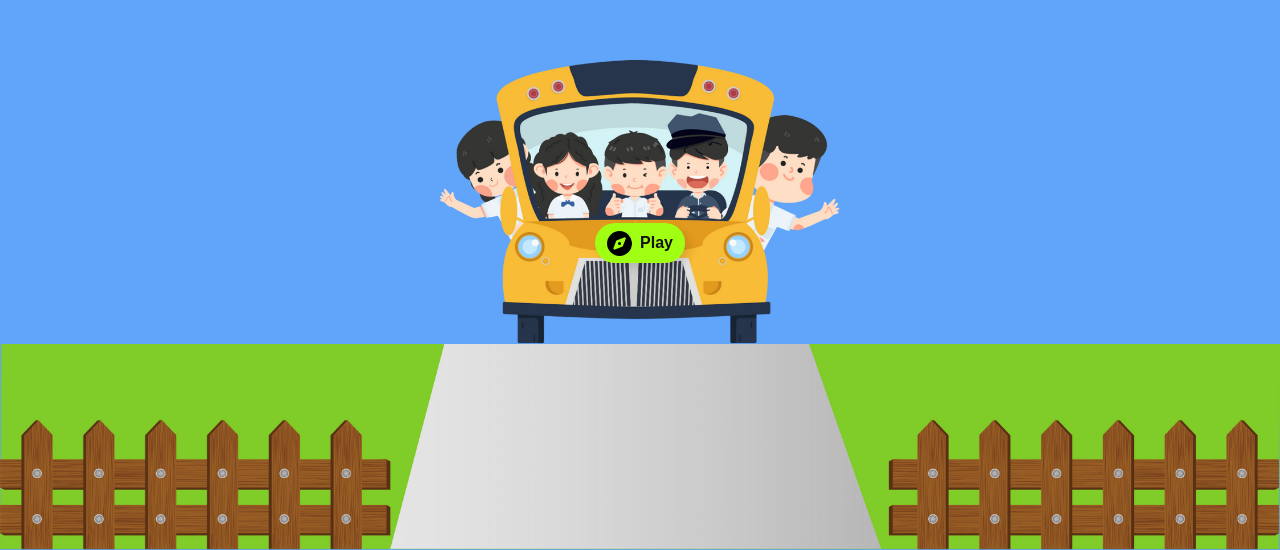
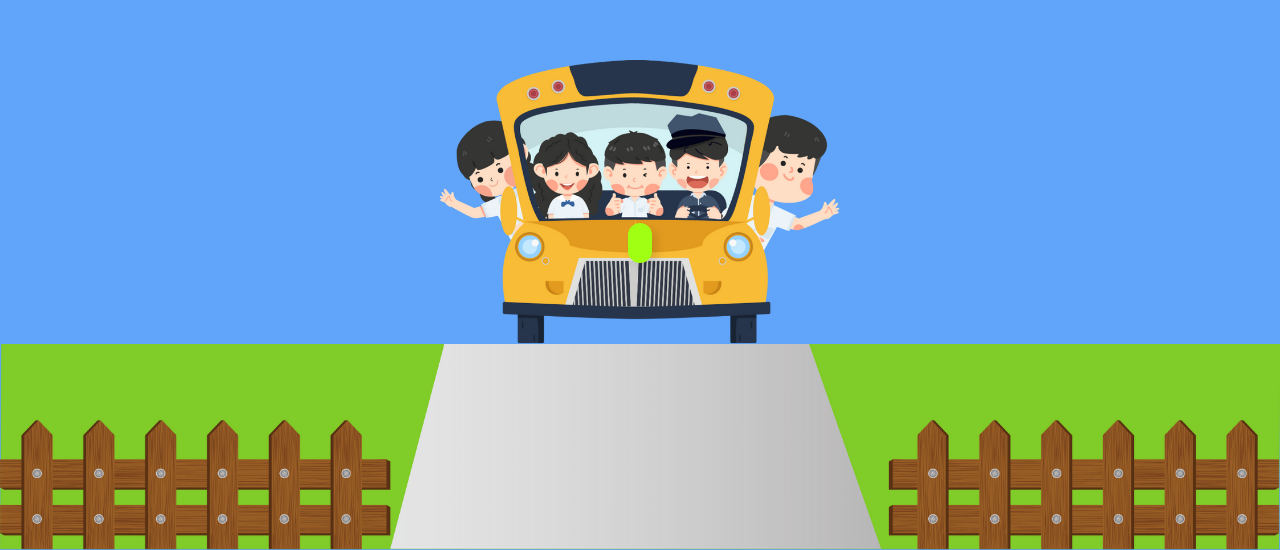
Before and after one commit to agisnarevaldo/belajar-bahasa-inggris-next, a Next.js app: page / in a window 1280 px wide. Shown: the part 250-800 px from the top of the page. Built offline with nearby package versions, Linux system fonts and the light colour scheme.

Commit message:
refactor: add props: {href, children, txt1, txt} for flexibility use

```diff
--- a/src/components/ui/button.tsx
+++ b/src/components/ui/button.tsx
@@ -1,19 +1,21 @@
-const Button = ({classname}: { classname?: string }) => {
+import Link from "next/link";
+
+const Button = ({classname, href, children, txt1, txt}: {
+    classname?: string,
+    href: string,
+    txt1?: string,
+    txt: string,
+    children?: React.ReactNode
+}) => {
     return (
         <div className={`${classname}`}>
-            <button
+            <Link
+                href={href}
                 className="flex items-center justify-start  gap-2 px-3 h-[40px] bg-[#A1FF14] text-[#131313] font-semibold rounded-[30px] border-none shadow-[5px_5px_10px_rgba(0,0,0,0.116)] transition-transform duration-200 cursor-pointer hover:bg-[#C0FF14] active:scale-95">
-                <svg
-                    className="h-[25px] transition-transform duration-[1.5s] hover:rotate-[250deg]"
-                    viewBox="0 0 512 512"
-                    height="1em"
-                    xmlns="http://www.w3.org/2000/svg"
-                >
-                    <path
-                        d="M256 512A256 256 0 1 0 256 0a256 256 0 1 0 0 512zm50.7-186.9L162.4 380.6c-19.4 7.5-38.5-11.6-31-31l55.5-144.3c3.3-8.5 9.9-15.1 18.4-18.4l144.3-55.5c19.4-7.5 38.5 11.6 31 31L325.1 306.7c-3.2 8.5-9.9 15.1-18.4 18.4zM288 256a32 32 0 1 0 -64 0 32 32 0 1 0 64 0z"/>
-                </svg>
-                Play
-            </button>
+                {txt1}
+                {children}
+                {txt}
+            </Link>
         </div>
     );
 };
```
